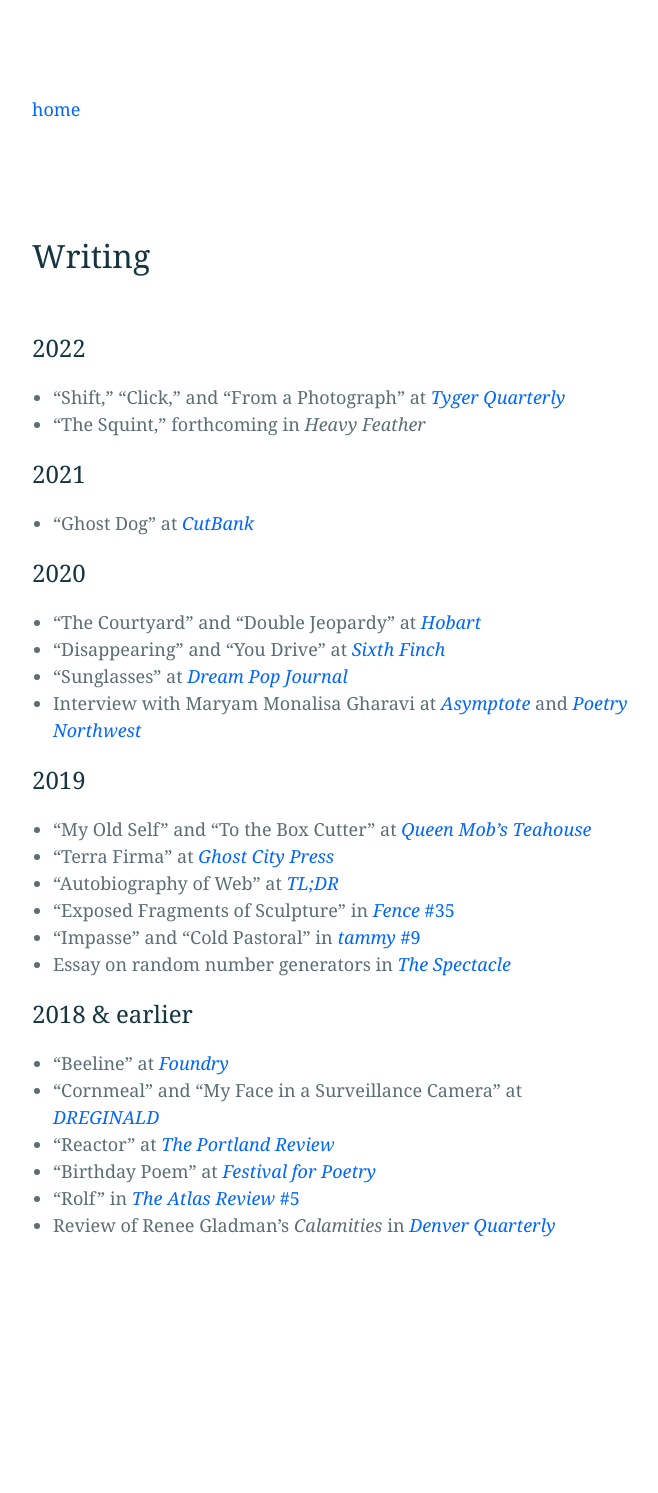
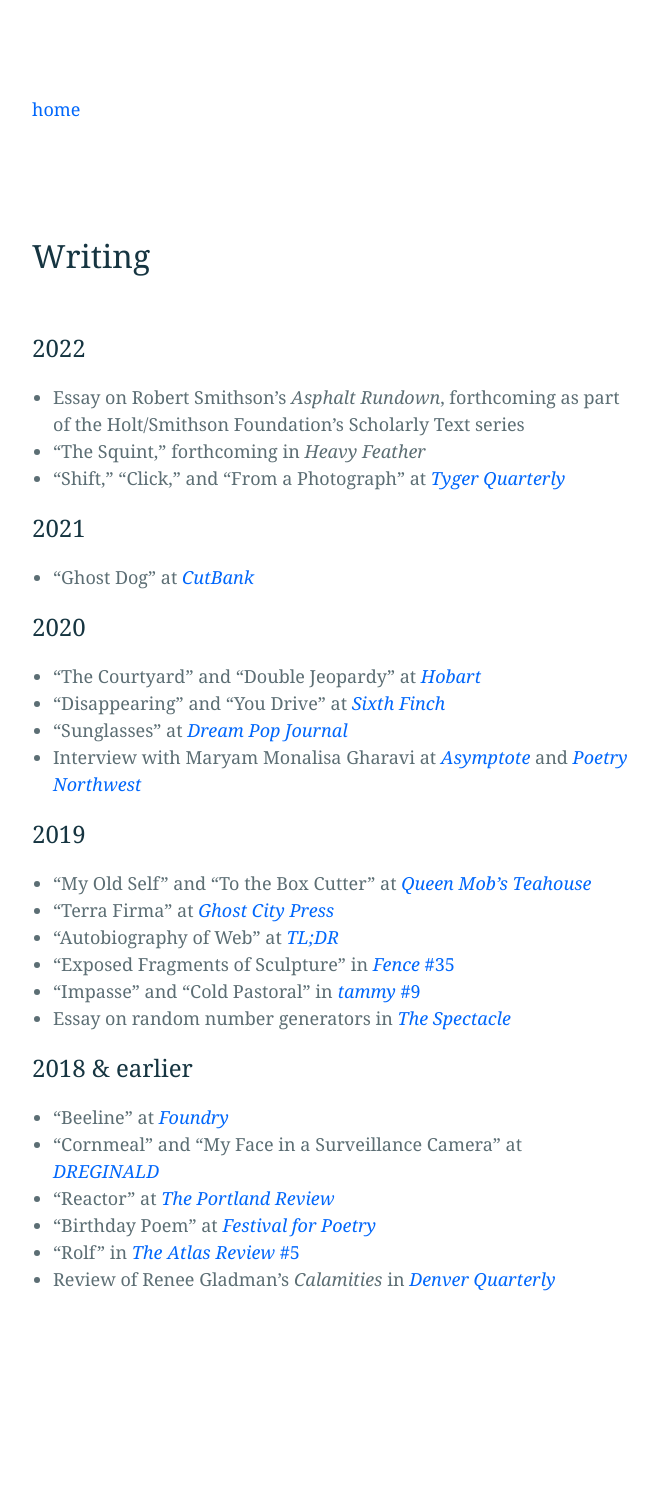
Before and after one commit to bliss-st/ss-website, a Jekyll site: the page built from mywork.md, in a window 1280 px wide. Shown: the whole page, without its empty margins (308-966 px from the left). Built offline with Jekyll 4.4.1, drawn with Linux system fonts in a browser that asks for light colours; before the commit the page ends 1439 px from its top, so only the background shows below that.

Commit message:
Update mywork.md

```diff
--- a/mywork.md
+++ b/mywork.md
@@ -5,8 +5,9 @@
 ---
 
 ## 2022
+* Essay on Robert Smithson's <em>Asphalt Rundown</em>, forthcoming as part of the Holt/Smithson Foundation's Scholarly Text series
+* "The Squint," forthcoming in <em>Heavy Feather</em>
 * "Shift," "Click," and "From a Photograph" at <em><a href="https://tygerquarterly.com/Serena-Solin">Tyger Quarterly</a></em>
-* "The Squint," forthcoming in <em>Heavy Feather</em>
 <br>
 
 ## 2021
```
